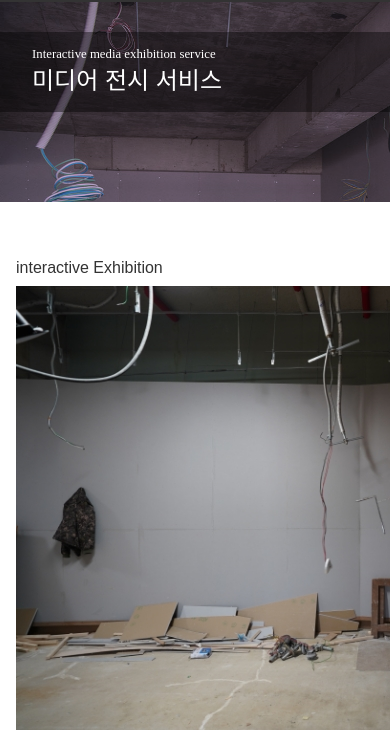
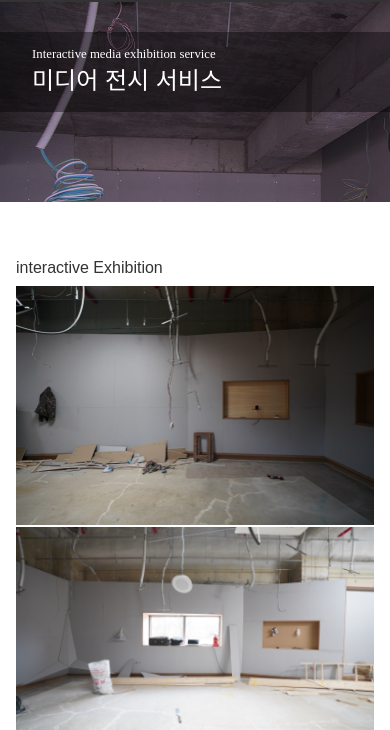
Before and after one commit to psb4728/jnine, a plain HTML site: page page/business2.html in a window 390 px wide. Shown: the part 63-793 px from the top of the page. Drawn offline with nearby package versions, Linux system fonts and the light colour scheme; a web font is replaced by a local one.

Commit message:
Add files via upload

```diff
--- a/css/style.css
+++ b/css/style.css
@@ -345,6 +345,9 @@
   grid-template-columns: 1fr 1fr 1fr;
   margin-top: -3px;
 }
+.media_wrap ul li {
+  width: 100%;
+}
 .media_wrap ul:first-child { margin-bottom: 20px; }
 
 
@@ -428,6 +431,12 @@
     width: 100%;
     object-fit: cover;
   }
+
+  .media_wrap ul { grid-template-columns: 1fr;}
+  .media_wrap ul li img {
+    width: 100%;
+    object-fit: cover;
+  }
 }
 
 @media screen and (max-width: 1000px) {
```
Also changed, not shown: page/news.html (+3 -3 lines).
